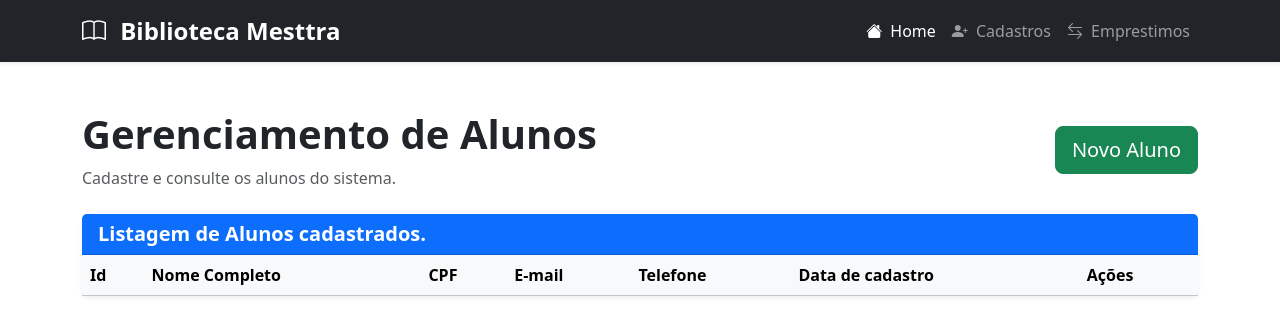
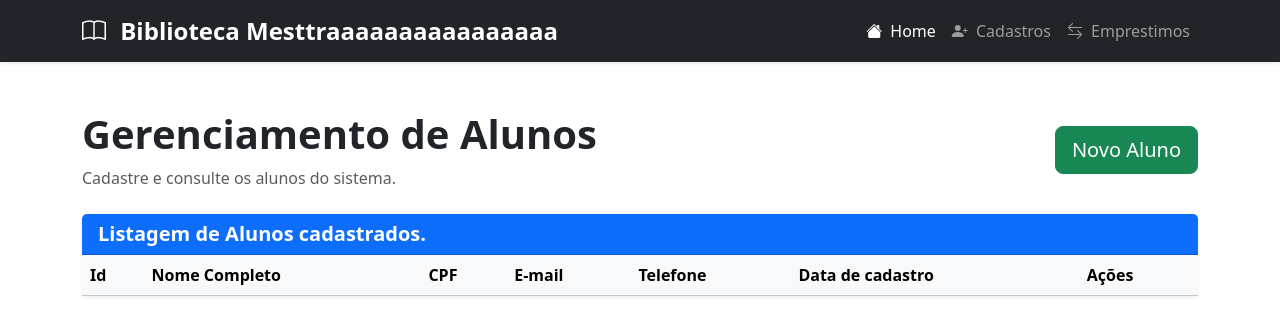
Before and after one commit to camilaf16/biblioteca-mesttra-main, a plain HTML site: page biblioteca-mesttra-main/Aluno/alunos.html in a window 1280 px wide. Drawn offline with nearby package versions, Linux system fonts and the light colour scheme; no server answers.

Commit message:
adiciona commit de teste

```diff
--- a/biblioteca-mesttra-main/Aluno/alunos.html
+++ b/biblioteca-mesttra-main/Aluno/alunos.html
@@ -13,7 +13,7 @@
         <div class="container">
             <a href="../index.html" class="navbar-brand fw-bold fs-4">
                 <i class="bi bi-book me-2"></i>
-                Biblioteca Mesttra
+                Biblioteca Mesttraaaaaaaaaaaaaaaa
             </a>
             <button class="navbar-toggler" type="button" data-bs-toggle="collapse" data-bs-target="#navbarNav">
                 <span class="navbar-toggler-icon"></span>
```
